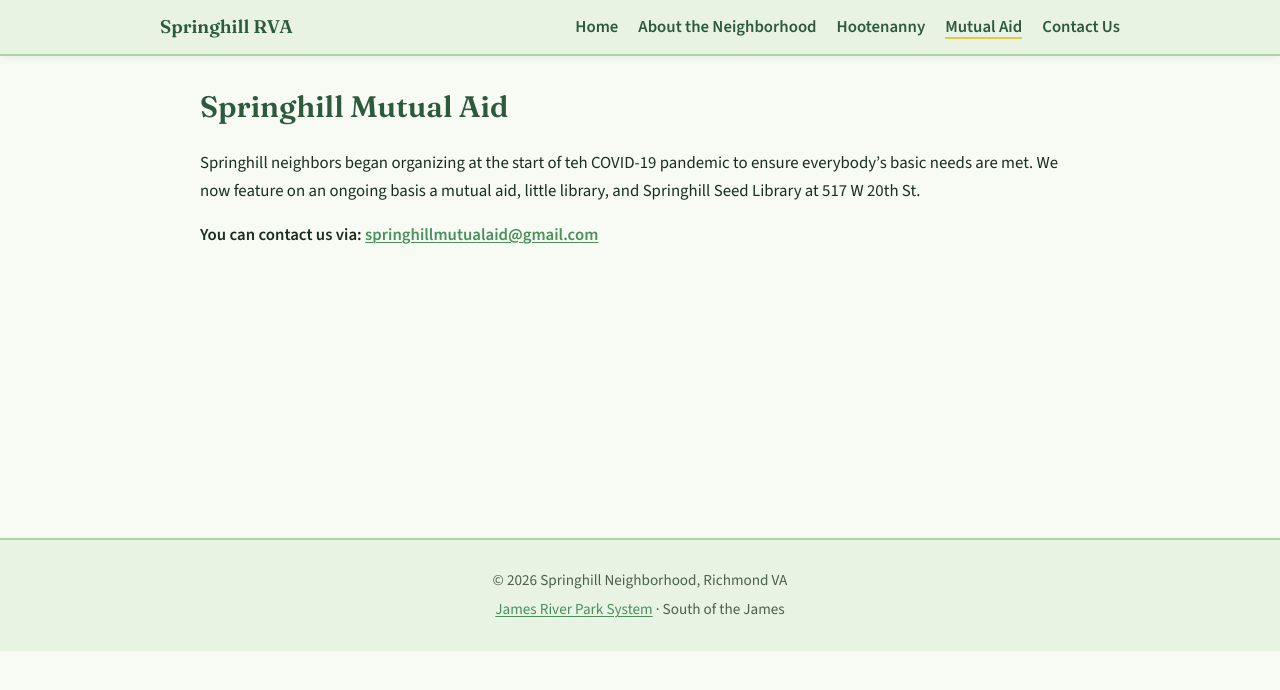
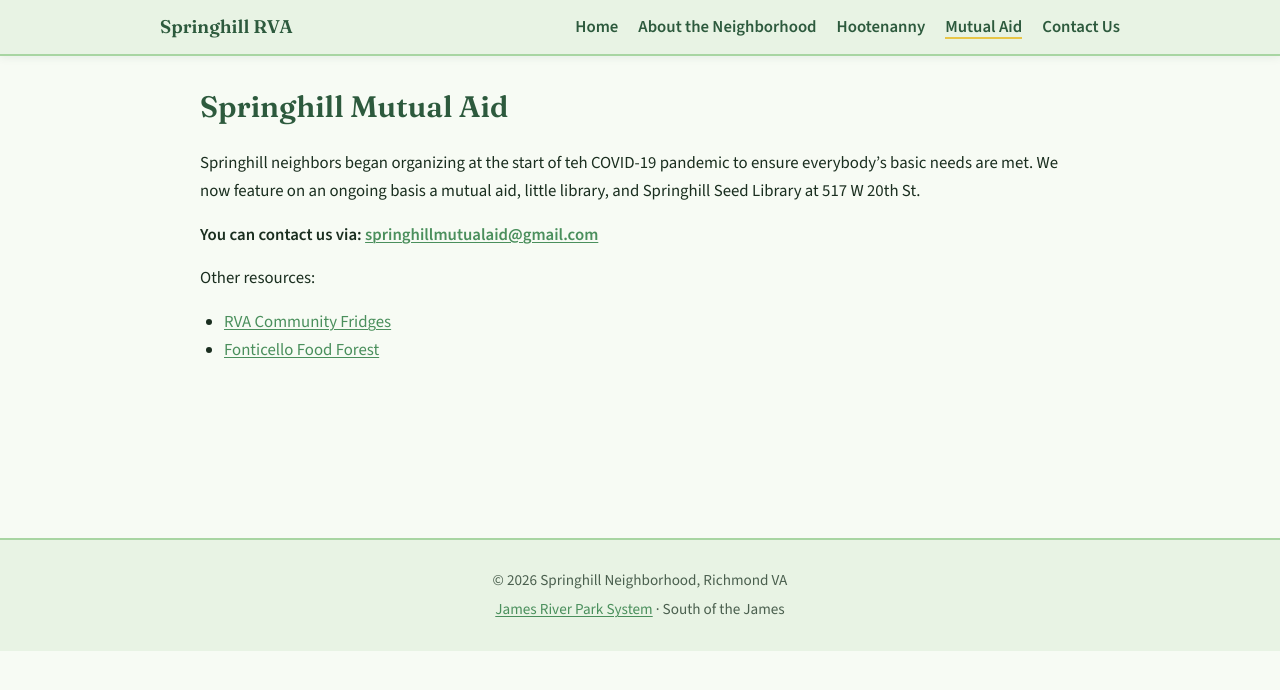
Before and after one commit to jeremy6d/springhillrva.org, a Jekyll site: the page built from mutualaid.md, in a window 1280 px wide. Shown: the top 690 px of the page. Built offline with Jekyll 4.4.1, drawn with Linux system fonts in a browser that asks for light colours.

Commit message:
more mutual aid resources

```diff
--- a/mutualaid.md
+++ b/mutualaid.md
@@ -8,3 +8,7 @@ wordpress_id: "257"
 
 <p>Springhill neighbors began organizing at the start of teh COVID-19 pandemic to ensure everybody’s basic needs are met. We now feature on an ongoing basis a mutual aid, little library, and Springhill Seed Library at 517 W 20th St.</p>
 <strong>You can contact us via: <a href="mailto:springhillmutualaid@gmail.com">springhillmutualaid@gmail.com</a></strong>
+
+Other resources:
+* [RVA Community Fridges](https://rvacommunityfridges.com/)
+* [Fonticello Food Forest](https://feedmore.org/agency/fonticello-food-forest/)
```
Also changed, not shown: _posts/2026-06-10-updates.md (+1 -1 lines).
